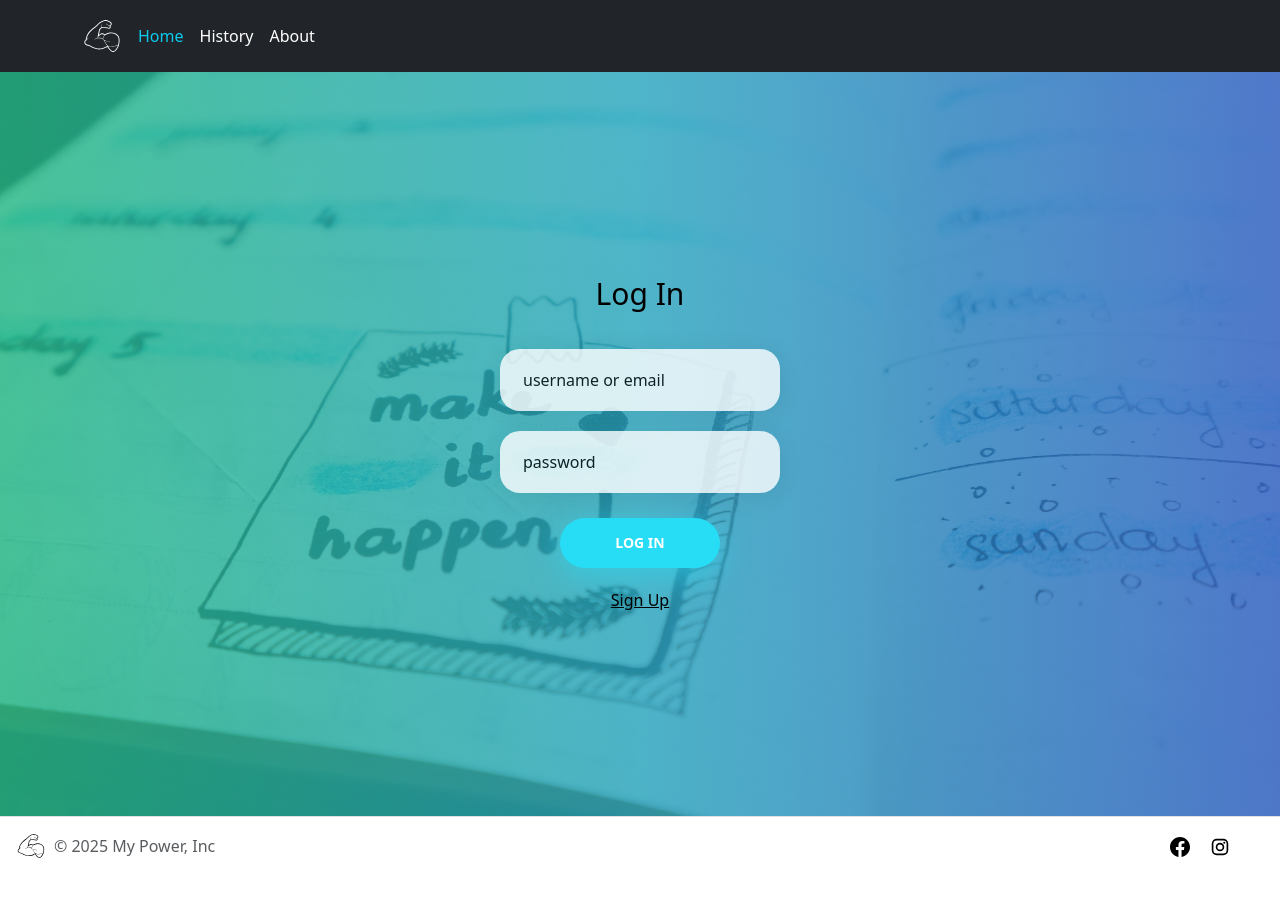
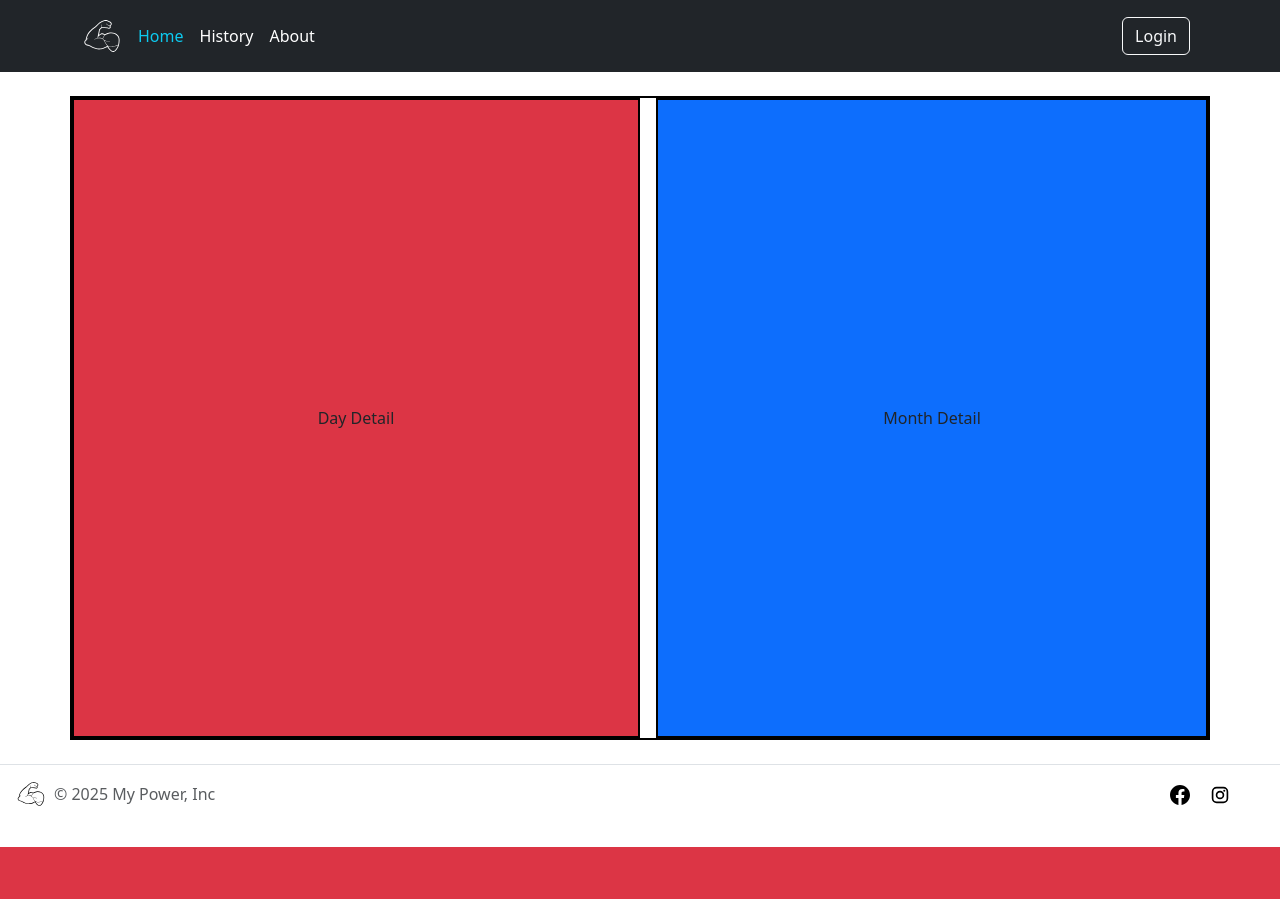
Before and after one commit to sofijasljusar/100-days-20-projects, a Django app: page / in a window 1280 px wide. After the commit the page ends 847 px from the top, so only its background shows below. Run offline with Django 5.2, Linux system fonts and the light colour scheme.

Commit message:
Project 8: Add authentification

```diff
--- a/project8/templates/partials/navigation.html
+++ b/project8/templates/partials/navigation.html
@@ -8,7 +8,7 @@
             </a>
             <ul class="nav col-12 col-lg-auto me-lg-auto mb-2 justify-content-center mb-md-0">
                 <li>
-                    <a href="#" class="nav-link px-2 text-info">Home</a>
+                    <a href="{% url 'home' %}" class="nav-link px-2 text-info">Home</a>
                 </li>
                 <li>
                     <a href="#" class="nav-link px-2 text-white">History</a>
@@ -17,7 +17,16 @@
                     <a href="#" class="nav-link px-2 text-white">About</a>
                 </li>
             </ul>
-
+            <div class="text-end">
+            {% if user.is_authenticated %}
+                <form method="post" action="{% url 'logout' %}" style="display:inline;">
+                  {% csrf_token %}
+                  <button type="submit" class="btn btn-outline-light me-2">Logout</button>
+                </form>
+            {% else %}
+                <a href="{% url 'login' %}" class="btn btn-outline-light me-2">Login</a>
+            {% endif %}
+        </div>
         </div>
     </div>
 </header>
--- a/project8/templates/signup.html
+++ /dev/null
@@ -1,42 +0,0 @@
-{% extends "base.html" %}
-{% load static %}
-
-
-{% block container %}
-	<div class="container-login100" style="background-image: url('{% static 'project8/images/bg.jpeg' %}');">
-        {% block content %}
-        <div class="wrap-login100 p-l-55 p-r-55 p-t-30 p-b-30">
-			<form class="login100-form validate-form">
-				<span class="login100-form-title p-b-37">
-					Log In
-				</span>
-
-				<div class="wrap-input100 validate-input m-b-20 transparent" data-validate="Enter username or email">
-					<input class="input100" type="text" name="username" placeholder="username or email">
-					<span class="focus-input100"></span>
-				</div>
-
-				<div class="wrap-input100 validate-input m-b-25 transparent" data-validate = "Enter password">
-					<input class="input100" type="password" name="pass" placeholder="password">
-					<span class="focus-input100"></span>
-				</div>
-
-				<div class="container-login100-form-btn">
-					<button class="login100-form-btn">
-						Log In
-					</button>
-				</div>
-
-
-				<div class="text-center p-t-20">
-					<a href="#" class="txt2 hov1">
-						Sign Up
-					</a>
-				</div>
-			</form>
-		</div>
-        {% endblock content %}
-	</div>
-<script src="https://code.jquery.com/jquery-3.6.0.min.js"></script>
-<script src="{% static 'project8/js/scripts.js' %}"></script>
-{% endblock container%}
--- a/project8/to_do_list/urls.py
+++ b/project8/to_do_list/urls.py
@@ -1,7 +1,12 @@
 from django.urls import path
-from .views import HomeView
+from .views import HomeView, SignUpView, LogInView
+from django.contrib.auth.views import LogoutView
+
 
 urlpatterns = [
     path('', HomeView.as_view(), name='home'),
+    path('signup/', SignUpView.as_view(), name='signup'),
+    path('login/', LogInView.as_view(), name='login'),
+    path('logout/', LogoutView.as_view(next_page='home'), name='logout'),
 
 ]
--- a/project8/to_do_list/views.py
+++ b/project8/to_do_list/views.py
@@ -1,7 +1,38 @@
-from django.shortcuts import render
+from django.shortcuts import render, redirect
 from django.views.generic import TemplateView
+from django.contrib.auth.views import LoginView
+from django.views.generic import CreateView
+from django.urls import reverse_lazy
+from .forms import SignUpForm, LogInForm
+from django.contrib.auth import login
 
 
 # Create your views here.
 class HomeView(TemplateView):
-    template_name = "signup.html"
+    template_name = "home.html"
+
+
+class LogInView(LoginView):
+    template_name = "auth.html"
+    authentication_form = LogInForm
+
+    def get_context_data(self, **kwargs):
+        context = super().get_context_data(**kwargs)
+        context["title"] = "Log In"
+        return context
+
+
+class SignUpView(CreateView):
+    form_class = SignUpForm
+    template_name = "auth.html"
+    success_url = reverse_lazy("home")
+
+    def form_valid(self, form):
+        user = form.save()
+        login(self.request, user)
+        return redirect(self.success_url)
+
+    def get_context_data(self, **kwargs):
+        context = super().get_context_data(**kwargs)
+        context["title"] = "Sign Up"
+        return context
```
Also changed, not shown: project8/templates/auth.html (added, +45 -0 lines), project8/to_do_list/forms.py (added, +19 -0 lines).
